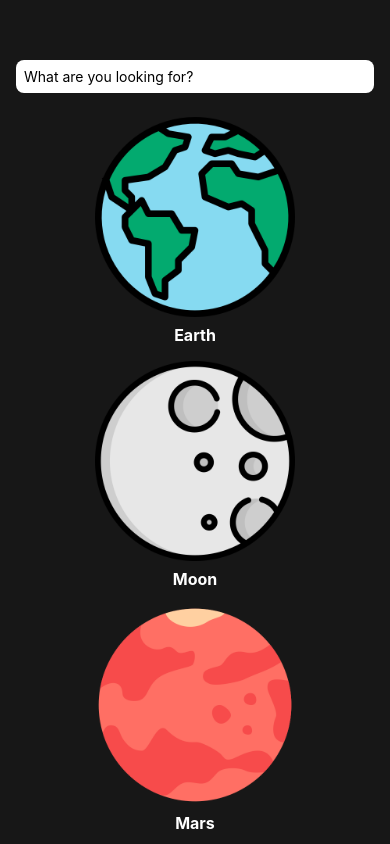
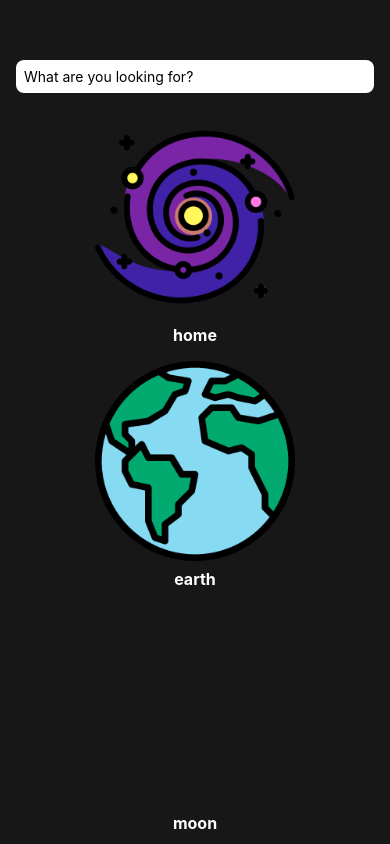
Before and after one commit to Larsdotpy/CelestialExplorer, a React Native app: screen / in a window 390 px wide. Built offline with nearby package versions, Linux system fonts and the light colour scheme.

Commit message:
Feedback:
Super nette opzet!
Heb aantal dingen proberen te versimpelen.

Dingen die herken bij mijn eigen projecten:
Navigatie is lastig om te tyepren nog steeds
Require van images is altijd irri in React Native.

Happy Hacking!

```diff
--- a/App.tsx
+++ b/App.tsx
@@ -1,19 +1,9 @@
-import { NavigationContainer, useNavigation } from '@react-navigation/native';
+import {NavigationContainer} from '@react-navigation/native';
 import React from 'react';
-import {
-  View,
-  Image,
-  ScrollView,
-  Text,
-  StyleSheet,
-  Dimensions,
-  TextInput,
-  TouchableOpacity,
-} from 'react-native';
 import 'react-native-gesture-handler';
-import { Home } from './screens/home';
-import { createNativeStackNavigator } from '@react-navigation/native-stack';
-import { Screens } from './utilities';
+import {Home} from './screens/Home';
+import {createNativeStackNavigator} from '@react-navigation/native-stack';
+import {RootStackParamList, Screens} from './utilities';
 import Earth from './screens/Earth';
 import Moon from './screens/Moon';
 import Mars from './screens/Mars';
@@ -25,14 +15,14 @@ import Neptune from './screens/Neptune';
 import TON618 from './screens/TON618';
 import MuchMore from './screens/MuchMore';
 
-const Stack = createNativeStackNavigator();
+const Stack = createNativeStackNavigator<RootStackParamList>();
 
 function App() {
   return (
     <NavigationContainer>
       <Stack.Navigator>
-        <Stack.Screen options={{headerShown: false}}  name={Screens.Home} component={Home} />
-        <Stack.Screen  name={Screens.Earth} component={Earth} />
+        <Stack.Screen options={{headerShown: false}} name={Screens.Home} component={Home}/>
+        <Stack.Screen name={Screens.Earth} component={Earth}/>
         <Stack.Screen  name={Screens.Moon} component={Moon} />
         <Stack.Screen  name={Screens.Mars} component={Mars} />
         <Stack.Screen  name={Screens.Sun} component={Sun} />
--- a/package.json
+++ b/package.json
@@ -22,7 +22,9 @@
     "react-native-reanimated": "^3.2.0",
     "react-native-safe-area-context": "^4.5.3",
     "react-native-screens": "^3.20.0",
-    "react-spinners": "^0.13.8"
+    "react-spinners": "^0.13.8",
+    "typescript": "^4.9.4",
+    "@types/react": "~18.0.27"
   },
   "devDependencies": {
     "@babel/core": "^7.20.0",
--- a/screens/Earth.tsx
+++ b/screens/Earth.tsx
@@ -1,10 +1,10 @@
-import { Text, View } from "react-native";
+import {Text, View} from "react-native";
+import React from "react";
 
-const Earth = () => (
-    <View>
-        <Text>Earth screen</Text>
-    </View>
-)
+const Earth = ({route, navigation}) => {
+    const {item} = route.params;
+    return (<View><Text>{item.title}</Text></View>)
+}
 
 export default Earth;
 
--- a/screens/Home.tsx
+++ b/screens/Home.tsx
@@ -1,81 +1,45 @@
-import { useNavigation } from '@react-navigation/native';
+import {useNavigation} from '@react-navigation/native';
 import React from 'react';
-import { View, Image, Text, StyleSheet, Dimensions, TextInput, TouchableOpacity, FlatList } from 'react-native';
+import {FlatList, Image, StyleSheet, Text, TextInput, TouchableOpacity, View} from 'react-native';
 import 'react-native-gesture-handler';
-import {Screens, data } from '../utilities';
+import {data, Item, RootStackParamList, Screens} from '../utilities'
+import {StackNavigationProp} from "@react-navigation/stack";
+
+const home = require("../assets/images/mainlogo.png");
+const earth = require("../assets/images/earth.png");
+const mars = require("../assets/images/mars.png");
+const mercury = require("../assets/images/mercury.png");
+const sun = require("../assets/images/earth.png");
+const ton618 = require("../assets/images/ton618.png");
+const muchMore = require("../assets/images/astronaut.png");
+const saturn = require("../assets/images/saturn.png");
+const neptune = require("../assets/images/neptune.png");
+const uranus = require("../assets/images/uranus.png");
+
+const images = {
+  [Screens.Home]: home,
+  [Screens.Earth]: earth,
+  [Screens.Mars]: mars,
+  [Screens.Mercury]: mercury,
+  [Screens.MuchMore]: muchMore,
+  [Screens.TON618]: ton618,
+  [Screens.Sun]: sun,
+  [Screens.Saturn]: saturn,
+  [Screens.Neptune]: neptune,
+  [Screens.Uranus]: uranus,
+}
 
 export const Home = () => {
-  const navigation = useNavigation();
-  const handleImagePress = (itemId) => {
-    let screenName = '';
 
-    switch (itemId) {
-      case '1':
-        screenName = Screens.Earth;
-        break;
-      case '2':
-        screenName = Screens.Moon;
-        break;
-      case '3':
-        screenName = Screens.Mars;
-        break;
-      case '4':
-        screenName = Screens.Sun;
-        break;
-      case '5':
-        screenName = Screens.Saturn;
-        break;
-      case '6':
-        screenName = Screens.Uranus;
-        break;
-      case '7':
-        screenName = Screens.Mercury;
-        break;
-      case '8':
-      screenName = Screens.Neptune;
-        break;
-      case '9':
-        screenName = Screens.TON618;
-        break;
-      case '10':
-        screenName = Screens.MuchMore;
-        break;
-      default:
-        screenName = Screens.Home; // The default screen name if no matching ID is found
-        break;
-    }
-
-    navigation.navigate(screenName);
-  };
-
+  const navigation = useNavigation<StackNavigationProp<RootStackParamList>>();
+  // @ts-ignore: Dit is altijd gezeik
+  const handleImagePress = (item: Item) => navigation.navigate(item.id, {item});
 
   //Onderstaande error kan worden genegeerd
-  const renderItem = ({ item }) => (
-    <TouchableOpacity key={item.id} style={styles.itemContainer} onPress={() => handleImagePress(item.id)} >
-      <Image source={item.image} style={styles.image} />
-      <Text style={styles.imageText}>
-        {item.id === '1'
-          ? 'Earth'
-          : item.id === '2'
-          ? 'Moon'
-          : item.id === '3'
-          ? 'Mars'
-          : item.id === '4'
-          ? 'Sun'
-          : item.id === '5'
-          ? 'Saturn'
-          : item.id === '6'
-          ? 'Uranus'
-          : item.id === '7'
-          ? 'Mercury'
-          : item.id === '8'
-          ? 'Neptune'
-          : item.id === '9'
-          ? 'TON 618'
-          : item.id === '10'
-          ? 'and much more...'
-          : ''}
-      </Text>
+  const renderItem = (item, index) => (
+      <TouchableOpacity key={item.id} style={styles.itemContainer} onPress={() => handleImagePress(item)}>
+        <Image source={images[item.id]} style={styles.image}/>
+        <Text style={styles.imageText}>{item.id}</Text>
       </TouchableOpacity>
   );
 
@@ -83,10 +47,11 @@ export const Home = () => {
       <View style={styles.background}>
         <TextInput style={styles.searchBar} placeholder="What are you looking for?" placeholderTextColor="black"/>
         <FlatList
+            <Item>
             contentContainerStyle={styles.container}
             data={data}
-        renderItem={renderItem}
-        keyExtractor={(item) => item.id}
+            renderItem={({item, index}) => renderItem(item, index)}
+            keyExtractor={({id}) => id}
         />
     </View>
   );
--- a/utilities.ts
+++ b/utilities.ts
@@ -1,44 +1,46 @@
-import { Dimensions } from "react-native";
-import Moon from './screens/Moon';
-import Earth from './screens/Earth';
-import Mars from './screens/Mars';
-import Sun from './screens/Sun';
-import Saturn from './screens/Saturn';
-import Uranus from './screens/Uranus';
-import Mercury from './screens/Mercury';
-import Neptune from './screens/Neptune';
-import TON618 from './screens/TON618';
-import MuchMore from './screens/MuchMore';
+import {Dimensions} from "react-native";
 
-interface Item {
-  id: string;
-  image: any;
+export enum Screens {
+    Home = "home",
+    Earth = "earth",
+    Moon = "moon",
+    Mars = "mars",
+    Sun = "sun",
+    Saturn = "saturn",
+    Uranus = "uranus",
+    Mercury = "mercury",
+    Neptune = "neptune",
+    TON618 = "ton618",
+    MuchMore = "astronaut"
 }
 
-export const data: Item[] = [
-    { id: '1', image: require('./assets/images/earth.png') },
-    { id: '2', image: require('./assets/images/moon.png') },
-    { id: '3', image: require('./assets/images/mars.png') },
-    { id: '4', image: require('./assets/images/sun.png') },
-    { id: '5', image: require('./assets/images/saturn.png') },
-    { id: '6', image: require('./assets/images/uranus.png') },
-    { id: '7', image: require('./assets/images/mercury.png') },
-    { id: '8', image: require('./assets/images/neptune.png') },
-    { id: '9', image: require('./assets/images/ton618.png') },
-    { id: '10', image: require('./assets/images/astronaut.png') },
-  ];
+export interface Item {
+    id: Screens;
+    image: any;
+    title: string
+    subtitle?: string;
+}
 
-  export const screenWidth = Dimensions.get('window').width;
-  export enum Screens{
-    Home = "Home",
-    Earth = "Earth",
-    Moon = "Moon",
-    Mars = "Mars",
-    Sun = "Sun",
-    Saturn = "Saturn",
-    Uranus = "Uranus",
-    Mercury = "Mercury",
-    Neptune = "Neptune",
-    TON618 = "TON618",
-    MuchMore = "MuchMore"
-  }
+export const data: Item[] = Object.entries(Screens).map(([key, value]) => ({
+    id: value,
+    image: `./assets/images/${value}.png`,
+    title: `${key} screen`
+} as Item));
+
+// export const data: Item[] = [{id: Screens.Home, title: `${Screens.Home} screen`,image: require(`./assets/images/home.png`)}]
+
+export const screenWidth = Dimensions.get('window').width;
+
+export type RootStackParamList = {
+    [Screens.Home]: undefined;
+    [Screens.Earth]: Item;
+    [Screens.Moon]: Item;
+    [Screens.Mars]: Item;
+    [Screens.Sun]: Item;
+    [Screens.Saturn]: Item;
+    [Screens.Uranus]: Item;
+    [Screens.Mercury]: Item;
+    [Screens.Neptune]: Item;
+    [Screens.TON618]: Item;
+    [Screens.MuchMore]: Item;
+};
```
Also changed, not shown: tsconfig.json (+6 -6 lines), 1 other file (tests, documents, lock files or other folders). Lines whose indentation alone changed are shown as unchanged.
